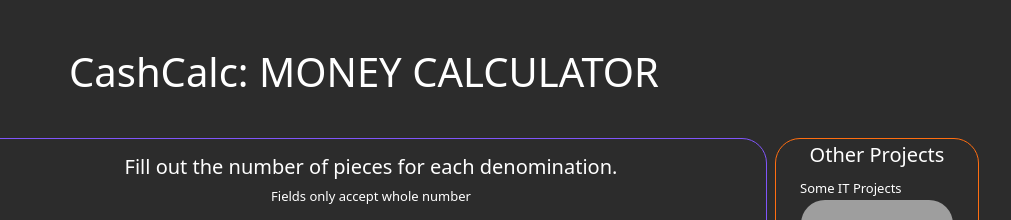
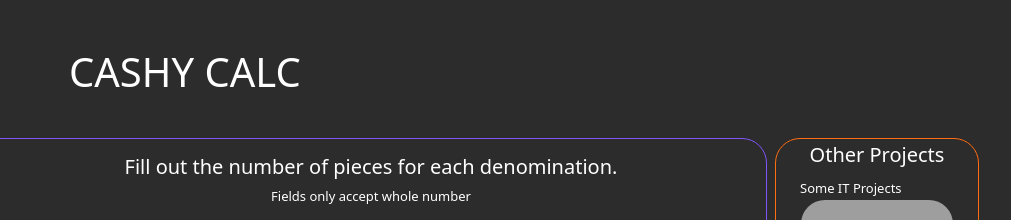
Before and after one commit to lanunezofx/MoneyCalculator, a plain HTML site: page public/index.html in a window 1280 px wide. Shown: the top 220 px of the page, 269-1280 px from the left. Drawn offline with nearby package versions, Linux system fonts and the light colour scheme; grey boxes are pictures that could not be loaded.

Commit message:
Modified for Deployment Sample
Modified index.html for Automatic Deployment Sample

```diff
--- a/public/index.html
+++ b/public/index.html
@@ -3,7 +3,7 @@
     <head>
         <meta charset="utf-8">
         <meta name="viewport" content="width=device-width, initial-scale=1">
-        <title>Money Calculator</title>
+        <title>CASHY CALC</title>
         <!--bootstrap css-->
         <link href="https://cdn.jsdelivr.net/npm/bootstrap@5.2.3/dist/css/bootstrap.min.css" rel="stylesheet" integrity="sha384-rbsA2VBKQhggwzxH7pPCaAqO46MgnOM80zW1RWuH61DGLwZJEdK2Kadq2F9CUG65" crossorigin="anonymous">
 
@@ -134,7 +134,7 @@
 
             <div class="row mx-auto justify-content-center">
                 <div class="col-xl-2 col-md-2 col-sm-2 col-sx-11"> <a class="navbar-brand"><img src="https://drive.google.com/uc?export=view&id=18COg7_to4R6lDZ0hVSrTRuv8JoUNPBm_" class="img-thumbnail bg-transparent thumbnail" alt="LA Logo" style=" min-height:50px; max-height: 70px;"></a></div>
-                <div class="col-xl-8 col-md-8 col-sm-8 col-sx-11 "><h1 class="h1-custom">CashCalc: MONEY CALCULATOR</h1></div>
+                <div class="col-xl-8 col-md-8 col-sm-8 col-sx-11 "><h1 class="h1-custom">CASHY CALC</h1></div>
             </div>
 
             <div class="row m-3 gx-5 justify-content-center">
```
